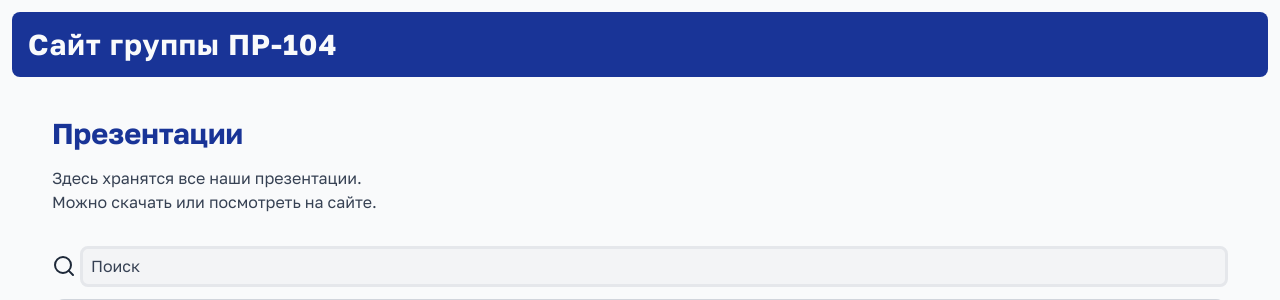
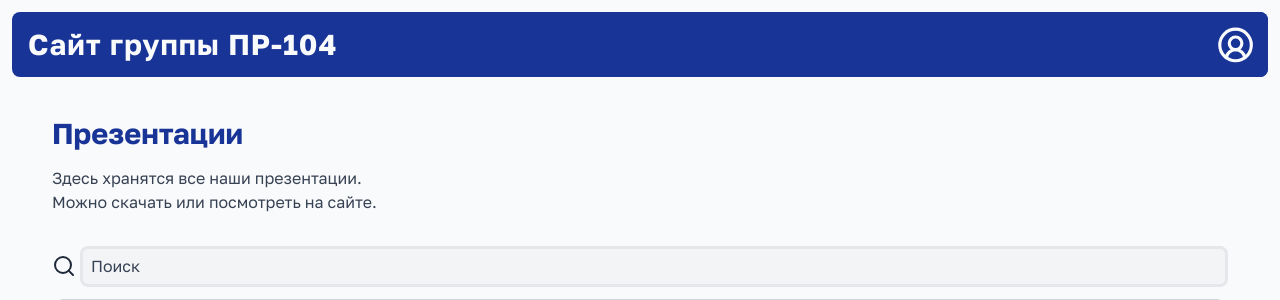
Before and after one commit to fakv8661/htmlpresent, a FastAPI app: page / in a window 1280 px wide. Shown: the top 300 px of the page. Run offline with FastAPI, Linux system fonts and the light colour scheme; data that the repository does not hold is empty; parts of the project's set-up code (start-up, migrations or seed data) failed here and were passed over; some libraries are stand-ins or nearby versions.

Commit message:
Небольшие улучшения

```diff
--- a/static/css/main.css
+++ b/static/css/main.css
@@ -84,7 +84,7 @@ img {
 .header {
   display: flex;
   margin: var(--size-s);
-  padding: var(--size-m);
+  overflow: hidden;
   border-radius: var(--border-radius-xs);
   background: var(--color-accent);
   color: var(--color-text-inverse);
@@ -93,7 +93,9 @@ img {
 
 /* Название сайта */
 .website-title {
+  flex-grow: 1;
   margin: 0;
+  padding: var(--size-m);
   font-weight: bolder;
   font-size: 1.8rem;
   letter-spacing: 1px;
@@ -102,6 +104,18 @@ img {
 .website-title-link {
   color: var(--color-text-inverse);
   text-decoration: none;
+}
+
+/* Кнопка логина */
+.login-btn {
+  aspect-ratio: 1;
+  height: 100%;
+  border-radius: 0px !important;
+}
+
+.login-btn > .icon {
+  width: 100%;
+  height: 60%;
 }
 /* #endregion */
 
@@ -157,6 +171,18 @@ img {
   border-radius: var(--border-radius-s);
   outline: none;
   box-shadow: 0 6px 16px 2px var(--color-shadow);
+  animation: modal-open 0.2s ease-out;
+}
+
+@keyframes modal-open {
+  from {
+    transform: translate(0, 20px);
+    opacity: 0;
+  }
+  to {
+    transform: translate(0, 0);
+    opacity: 1;
+  }
 }
 
 .modal::backdrop {
@@ -327,7 +353,7 @@ tbody tr:last-child > th {
   font-size: 1rem;
 }
 
-.presentation-modal .info .authors svg {
+.presentation-modal .info .authors .icon {
   width: 1rlh;
   height: 1rlh;
 }
@@ -384,6 +410,5 @@ tbody tr:last-child > th {
 @media (max-width: 600px) {
   .website-title {
     font-size: 1.4rem;
-    text-align: center;
   }
 }
--- a/templates/base.html
+++ b/templates/base.html
@@ -33,6 +33,9 @@
           >Сайт группы ПР-104</a
         >
       </h1>
+      <button type="button" class="button login-btn" id="login-btn">
+        <i data-lucide="circle-user-round" class="icon"></i>
+      </button>
     </header>
     {% endblock header %}
 
--- a/templates/main_page.html
+++ b/templates/main_page.html
@@ -16,7 +16,7 @@
   <div class="info">
     <h3 class="title" id="modal-title"></h3>
     <p class="authors">
-      <i data-lucide="user"></i><span id="modal-authors"></span>
+      <i data-lucide="user" class="icon"></i><span id="modal-authors"></span>
     </p>
     <p class="description" id="modal-description"></p>
   </div>
```
